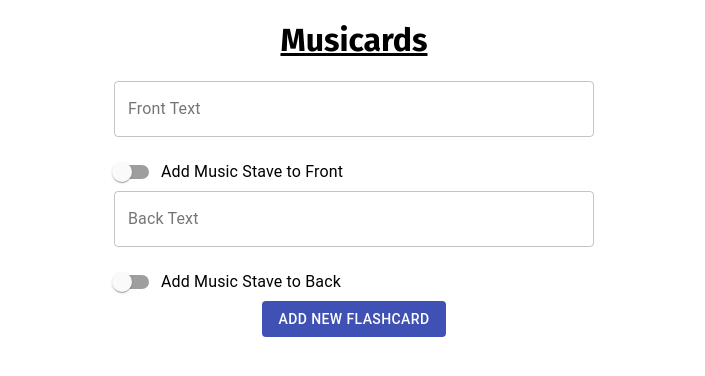
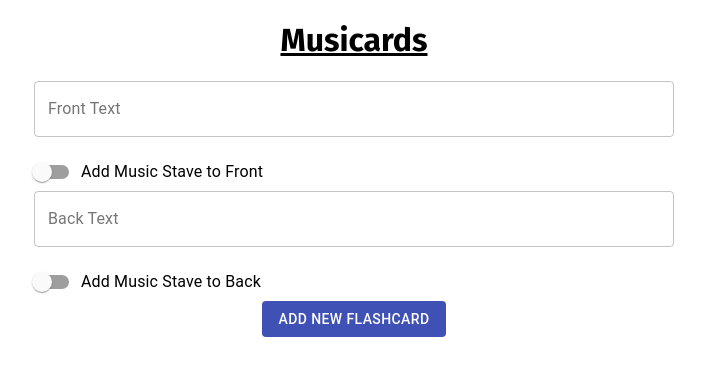
Before and after one commit to pelicularities/project-musicards, a React (Create React App) app: page /cards/new in a window 1280 px wide. Shown: the top 376 px of the page, without its empty margins (286-991 px from the left). Built offline with nearby package versions, Linux system fonts and the light colour scheme; what vexflow would draw is missing.

Commit message:
Widen NewCard for better UX on large devices

```diff
--- a/src/components/NewCard.js
+++ b/src/components/NewCard.js
@@ -12,8 +12,8 @@ import Stave from "./Stave";
 
 const useStyles = makeStyles({
   addFlashcardForm: {
-    width: "100%",
-    maxWidth: "30rem",
+    width: "80%",
+    maxWidth: "40rem",
     margin: "0 auto",
   },
   formInputs: {
@@ -110,7 +110,7 @@ function NewCard({ deck, addFlashcard }) {
         </FormGroup>
         {hasFrontStave && (
           <NewStave
-            width={600}
+            width={500}
             staveWidth={460}
             onStaveChange={handleStaveChange(setFrontStave)}
           />
@@ -140,7 +140,7 @@ function NewCard({ deck, addFlashcard }) {
         </FormGroup>
         {hasBackStave && (
           <NewStave
-            width={600}
+            width={500}
             staveWidth={460}
             onStaveChange={handleStaveChange(setBackStave)}
           />
```
